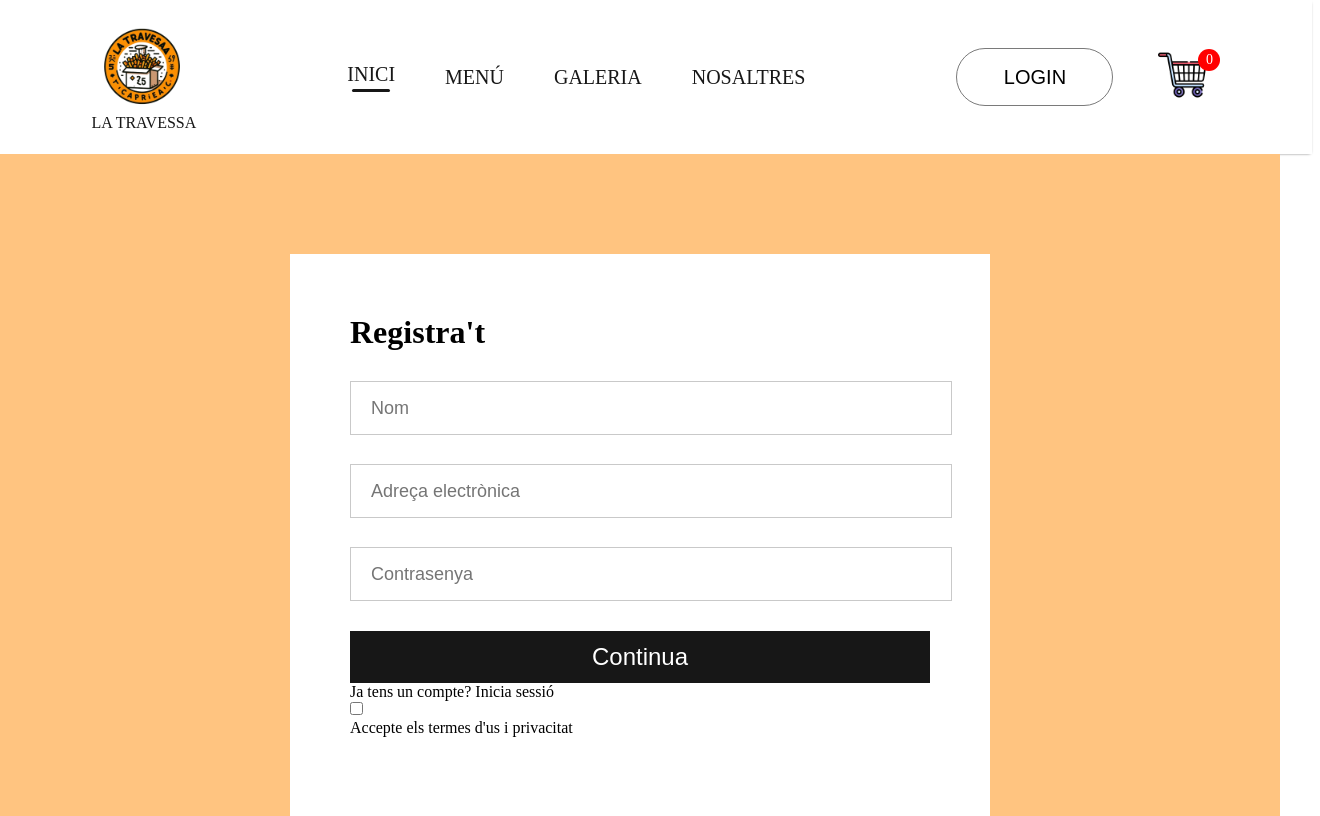
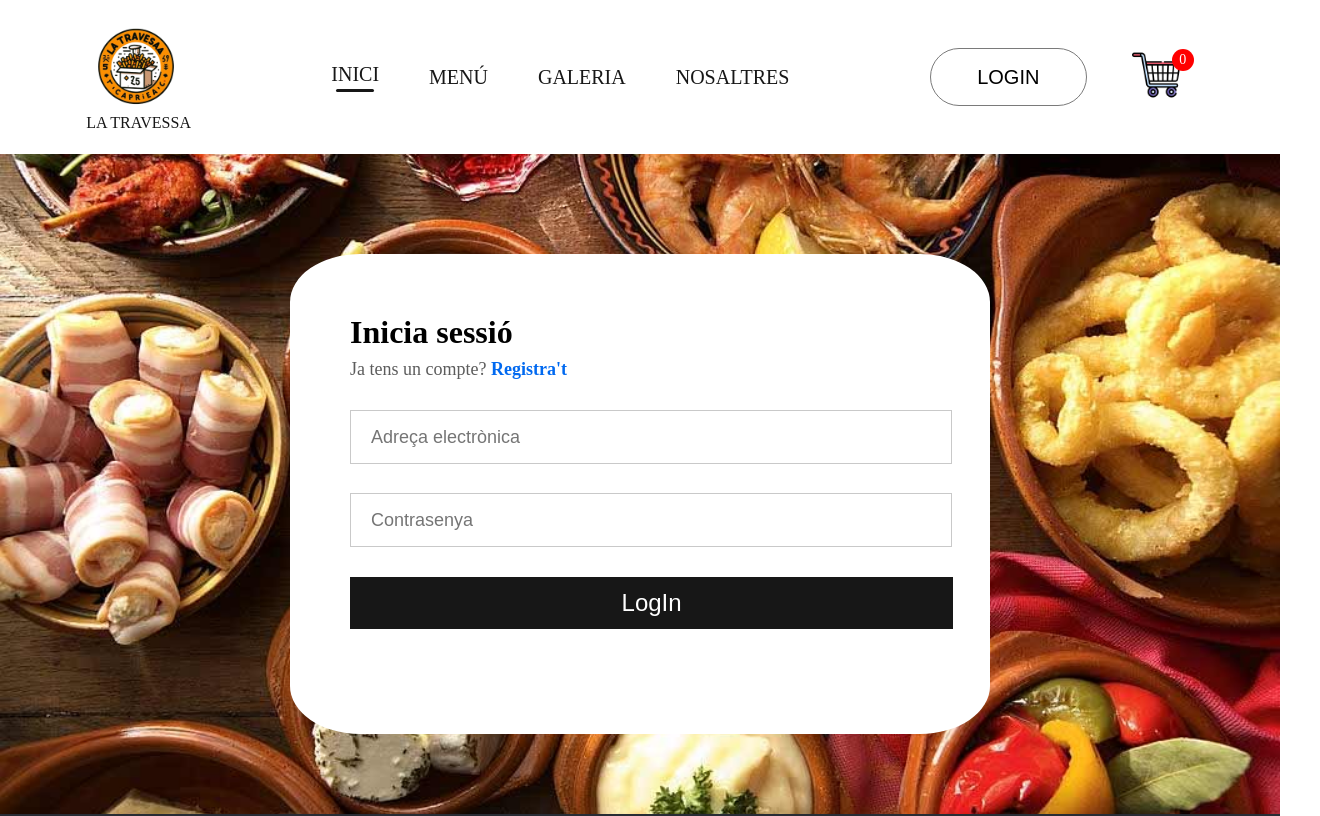
Before and after one commit to ccmc26/TREBALLFINALDEC, a React (Create React App) app in the folder frontend/: page /login in a window 1280 px wide. Shown: the top 816 px of the page, 1320 px wide, since content can reach past the window. Built offline with nearby package versions, Linux system fonts and the light colour scheme.

Commit message:
cambio en el loggin

```diff
--- a/frontend/src/Components/Footer/Footer.css
+++ b/frontend/src/Components/Footer/Footer.css
@@ -11,7 +11,7 @@
     text-align: center;
     position: flex;
     bottom: 0;
-    width: 100%;
+    width: 96,5%;
   }
 
   .footer-container {
--- a/frontend/src/Components/Navbar/Navbar.css
+++ b/frontend/src/Components/Navbar/Navbar.css
@@ -4,7 +4,7 @@
 }
 
 .navbar{
-    width: 100%;
+    width: 96,5%;
     display: flex;
     justify-content: space-around;
     padding: 16px;
--- a/frontend/src/Pages/CSS/LoginSignUp.css
+++ b/frontend/src/Pages/CSS/LoginSignUp.css
@@ -1,16 +1,20 @@
 .loginsignup{
-    height: 80vh;
-    background: hsl(32, 100%, 75%);
+    height: 70vh;
+    background-image: url('../../Components/Assets/istockphoto-1457979959-612x612.jpg');
+    background-size: cover;
+    background-position: center;
+    background-repeat: no-repeat;
     padding-top: 100px;
     width: 100%;
 }
 
 .loginsignup-container{
     width: 580px;
-    height: 600px;
+    height: 400px;
     background: white;
     margin: auto;
     padding: 40px 60px;
+    border-radius: 10%;
 }
 
 .loginsignup-container h1{
@@ -35,7 +39,7 @@
 }
 
 .loginsignup-container button{
-    width: 580px;
+    width: 104%;
     height: 52px;
     color: white;
     background: #171717;
@@ -45,3 +49,19 @@
     font-weight: 500;
     cursor: pointer;
 }
+
+.loginsignup-login {
+    margin-top: -12px;
+    color: #5c5c5c;
+    font-size: 18px;
+    font-weight: 500;
+}
+
+.loginsignup-login .link-text{
+    color: #0069F0;
+    font-weight: 600;
+}
+
+/* .link-text{
+    text-decoration: none;
+} */
--- a/frontend/src/Pages/LoginSignUp.jsx
+++ b/frontend/src/Pages/LoginSignUp.jsx
@@ -1,22 +1,20 @@
 import React from 'react'
 import './CSS/LoginSignUp.css';
+import { Link } from 'react-router-dom';
 
 const LoginSignUp = () => {
   return (
     <div className='loginsignup'>
       <div className="loginsignup-container">
-        <h1>Registra't</h1>
+        <h1>Inicia sessió</h1>
+        <p className="loginsignup-login">Ja tens un compte? <span><Link className='link-text' to='/'>Registra't</Link></span></p>
         <div className="loginsignup-fields">
-          <input type="text" placeholder='Nom'/>
+          {/* <input type="text" placeholder='Nom'/> */}
           <input type="email" placeholder='Adreça electrònica'/>
           <input type="password" placeholder='Contrasenya'/>
         </div>
-        <button>Continua</button>
-        <p className="loginsignup-login">Ja tens un compte? <span>Inicia sessió</span></p>
-        <div className="loginsignup-agree">
-          <input type="checkbox" />
-          <p>Accepte els termes d'us i privacitat</p>
-        </div>
+        <button>LogIn</button>
+        {/* s'ha de linkejar el inici de sessió en altra pesatanya */}
       </div>
     </div>
   )
```
Also changed, not shown: frontend/src/Components/Assets/istockphoto-1457979959-612x612.jpg (added).
